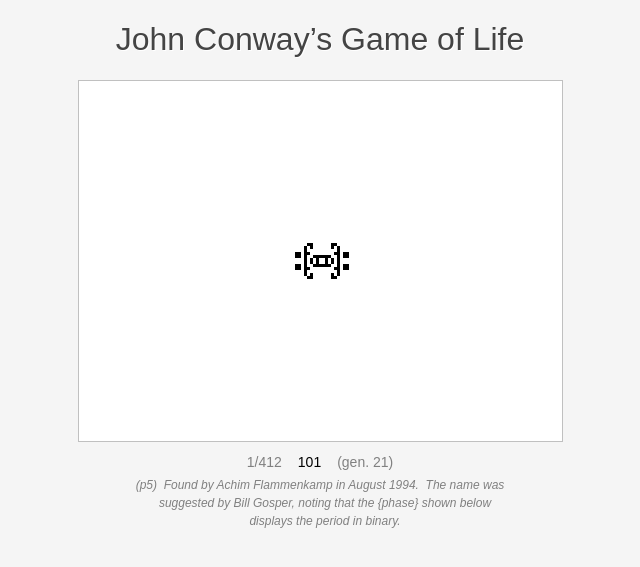
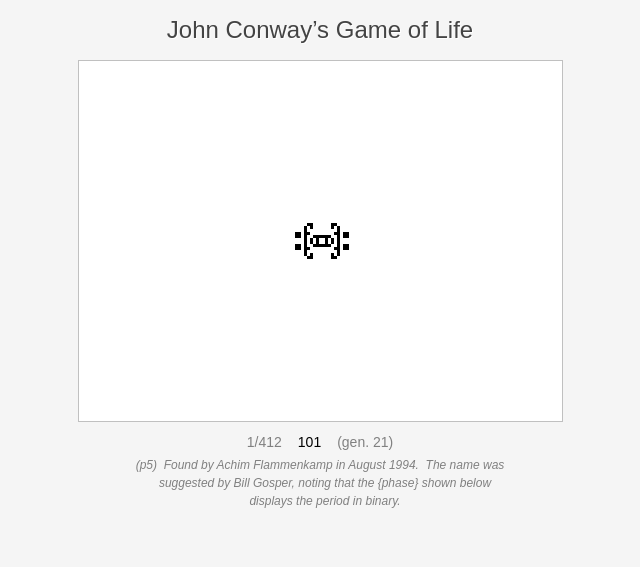
Before and after one commit to siciarek/math-games, a PHP site: page /life.html in a window 1280 px wide. Shown: the top 567 px of the page, without its empty margins (320-960 px from the left). Run offline with PHP 8.4, Linux system fonts and the light colour scheme.

Commit message:
Make tidy

```diff
--- a/css/board.css
+++ b/css/board.css
@@ -3,6 +3,7 @@ body {
 }
 
 h1, h2 {
+    font-size: 24px;
     text-align: center;
     font-family: sans-serif;
     font-weight: normal;
@@ -11,6 +12,7 @@ h1, h2 {
 }
 
 h2 {
+    font-size: 18px;
     text-align: left;
 }
 
--- a/js/cellular-automaton.js
+++ b/js/cellular-automaton.js
@@ -20,7 +20,7 @@ var CellularAutomaton = function (board, rule) {
     this.rules = {};
 
     this.getInfo = function() {
-        return 'rule ' + this.rule + ' generation ' + this.r;
+        return '<span style="color:black">rule ' + this.rule + '</span> (gen. ' + this.r + ')';
     };
 
     this.setRules = function () {
```
